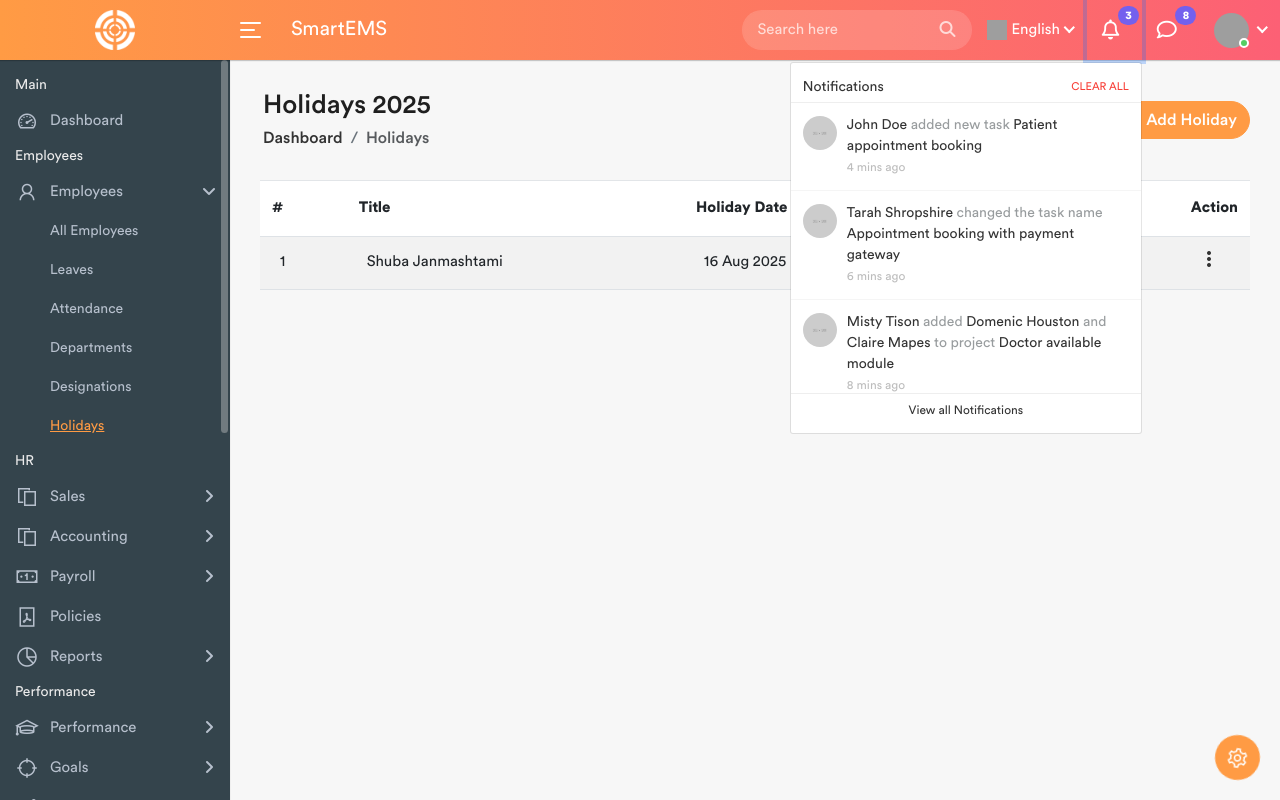
After one commit to rijumia/SmartEMS, a Django app: page /holidays/ in a window 1280 px wide, after a click that opens the changed part. The commit adds this page. Run offline with Django 5.2, Linux system fonts and the light colour scheme; data comes from the database, SQL or seed files in the repository; both versions use the stored data as it was after the commit; some libraries are stand-ins or nearby versions; grey boxes are pictures that could not be loaded.

Commit message:
Add holiday management functionality with CRUD operations and UI integration

```diff
--- a/adminApp/admin.py
+++ b/adminApp/admin.py
@@ -5,3 +5,4 @@ from adminApp.models import *
 admin.site.register(DepartmentModel)
 admin.site.register(DesignationModel)
 admin.site.register(ProfileModel)
+admin.site.register(HolidayModel)
--- /dev/null
+++ b/adminApp/templates/holidays.html
@@ -0,0 +1,209 @@
+{% extends "master/base.html" %}
+{% load static %}
+
+{% block content %}
+<!-- Page Wrapper -->
+<div class="page-wrapper">
+    <!-- Page Content -->
+    <div class="content container-fluid">
+        <!-- Page Header -->
+        <div class="page-header">
+            <div class="row align-items-center">
+                <div class="col">
+                    <h3 class="page-title">Holidays {{ current_year }}</h3>
+                    <ul class="breadcrumb">
+                        <li class="breadcrumb-item"><a href="{% url 'dashboard' %}">Dashboard</a></li>
+                        <li class="breadcrumb-item active">Holidays</li>
+                    </ul>
+                </div>
+                <div class="col-auto float-end ms-auto">
+                    <div class="btn-group me-2">
+                        <button type="button" class="btn btn-white dropdown-toggle" data-bs-toggle="dropdown" aria-expanded="false">
+                            {{ current_year }} <i class="fas fa-chevron-down"></i>
+                        </button>
+                        <div class="dropdown-menu dropdown-menu-right">
+                            <a class="dropdown-item {% if 2019 == current_year %}active{% endif %}" href="{% url 'holiday_list' %}?year=2019">2019</a>
+                            <a class="dropdown-item {% if 2020 == current_year %}active{% endif %}" href="{% url 'holiday_list' %}?year=2020">2020</a>
+                            <a class="dropdown-item {% if 2021 == current_year %}active{% endif %}" href="{% url 'holiday_list' %}?year=2021">2021</a>
+                            <a class="dropdown-item {% if 2022 == current_year %}active{% endif %}" href="{% url 'holiday_list' %}?year=2022">2022</a>
+                            <a class="dropdown-item {% if 2023 == current_year %}active{% endif %}" href="{% url 'holiday_list' %}?year=2023">2023</a>
+                            <a class="dropdown-item {% if 2024 == current_year %}active{% endif %}" href="{% url 'holiday_list' %}?year=2024">2024</a>
+                            <a class="dropdown-item {% if 2025 == current_year %}active{% endif %}" href="{% url 'holiday_list' %}?year=2025">2025</a>
+                        </div>
+                    </div>
+                    <a href="#" class="btn add-btn" data-bs-toggle="modal" data-bs-target="#add_holiday">
+                        <i class="fa-solid fa-plus"></i> Add Holiday
+                    </a>
+                </div>
+            </div>
+        </div>
+        <!-- /Page Header -->
+
+        <div class="row">
+            <div class="col-md-12">
+                <div class="table-responsive">
+                    <table class="table table-striped custom-table mb-0">
+						<!-- In your base template, add this to display messages -->
+{% if messages %}
+    {% for message in messages %}
+        <div class="alert alert-{{ message.tags }} alert-dismissible fade show" role="alert">
+            {{ message }}
+            <button type="button" class="btn-close" data-bs-dismiss="alert" aria-label="Close"></button>
+        </div>
+    {% endfor %}
+{% endif %}
+                        <thead>
+                            <tr>
+                                <th>#</th>
+                                <th>Title</th>
+                                <th>Holiday Date</th>
+                                <th>Day</th>
+                                <th class="text-end">Action</th>
+                            </tr>
+                        </thead>
+                        <tbody>
+                            {% for holiday in holidays %}
+                            <tr class="{% if holiday.is_past %}holiday-completed{% else %}holiday-upcoming{% endif %}">
+                                <td>{{ forloop.counter }}</td>
+                                <td>{{ holiday.title }}</td>
+                                <td>{{ holiday.date|date:"d M Y" }}</td>
+                                <td>{{ holiday.day_name }}</td>
+                                <td class="text-end">
+                                    <div class="dropdown dropdown-action">
+                                        <a href="#" class="action-icon dropdown-toggle" data-bs-toggle="dropdown" aria-expanded="false">
+                                            <i class="material-icons">more_vert</i>
+                                        </a>
+                                        <div class="dropdown-menu dropdown-menu-right">
+                                            <a class="dropdown-item" href="#" data-bs-toggle="modal" data-bs-target="#edit_holiday_{{ holiday.id }}">
+                                                <i class="fa-solid fa-pencil m-r-5"></i> Edit
+                                            </a>
+                                            <a class="dropdown-item" href="#" data-bs-toggle="modal" data-bs-target="#delete_holiday_{{ holiday.id }}">
+                                                <i class="fa-regular fa-trash-can m-r-5"></i> Delete
+                                            </a>
+                                        </div>
+                                    </div>
+                                </td>
+                            </tr>
+                            {% empty %}
+                            <tr>
+                                <td colspan="5" class="text-center">No holidays found for {{ current_year }}</td>
+                            </tr>
+                            {% endfor %}
+                        </tbody>
+                    </table>
+                </div>
+            </div>
+        </div>
+    </div>
+    <!-- /Page Content -->
+
+    <!-- Add Holiday Modal -->
+    <div class="modal custom-modal fade" id="add_holiday" role="dialog">
+        <div class="modal-dialog modal-dialog-centered" role="document">
+            <div class="modal-content">
+                <div class="modal-header">
+                    <h5 class="modal-title">Add Holiday</h5>
+                    <button type="button" class="btn-close" data-bs-dismiss="modal" aria-label="Close">
+                        <span aria-hidden="true">&times;</span>
+                    </button>
+                </div>
+                <div class="modal-body">
+                    <form method="POST" action="{% url 'add_holiday' %}">
+    {% csrf_token %}
+    <div class="input-block mb-3">
+        <label class="col-form-label">Holiday Name <span class="text-danger">*</span></label>
+        <input class="form-control" type="text" name="title" required>
+    </div>
+    <div class="input-block mb-3">
+        <label class="col-form-label">Holiday Date <span class="text-danger">*</span></label>
+        <div class="cal-icon">
+            <input class="form-control" type="date" name="date" required>
+        </div>
+    </div>
+    <div class="submit-section">
+        <button type="submit" class="btn btn-primary submit-btn">Submit</button>
+    </div>
+</form>
+                </div>
+            </div>
+        </div>
+    </div>
+    <!-- /Add Holiday Modal -->
+
+    <!-- Edit Holiday Modals -->
+    {% for holiday in holidays %}
+    <div class="modal custom-modal fade" id="edit_holiday_{{ holiday.id }}" role="dialog">
+        <div class="modal-dialog modal-dialog-centered" role="document">
+            <div class="modal-content">
+                <div class="modal-header">
+                    <h5 class="modal-title">Edit Holiday</h5>
+                    <button type="button" class="btn-close" data-bs-dismiss="modal" aria-label="Close">
+                        <span aria-hidden="true">&times;</span>
+                    </button>
+                </div>
+                <div class="modal-body">
+                    <form method="post" action="{% url 'edit_holiday' holiday.id %}">
+                        {% csrf_token %}
+                        <div class="input-block mb-3">
+                            <label class="col-form-label">Holiday Name <span class="text-danger">*</span></label>
+                            <input class="form-control" type="text" name="title" value="{{ holiday.title }}" required>
+                        </div>
+                        <div class="input-block mb-3">
+                            <label class="col-form-label">Holiday Date <span class="text-danger">*</span></label>
+                            <div class="cal-icon">
+                                <input class="form-control datetimepicker" type="date" name="date" value="{{ holiday.date|date:'Y-m-d' }}" required>
+                            </div>
+                        </div>
+                        <div class="submit-section">
+                            <button type="submit" class="btn btn-primary submit-btn">Save</button>
+                        </div>
+                    </form>
+                </div>
+            </div>
+        </div>
+    </div>
+    {% endfor %}
+    <!-- /Edit Holiday Modals -->
+
+    <!-- Delete Holiday Modals -->
+    {% for holiday in holidays %}
+    <div class="modal custom-modal fade" id="delete_holiday_{{ holiday.id }}" role="dialog">
+        <div class="modal-dialog modal-dialog-centered">
+            <div class="modal-content">
+                <div class="modal-body">
+                    <div class="form-header">
+                        <h3>Delete Holiday</h3>
+                        <p>Are you sure want to delete "{{ holiday.title }}"?</p>
+                    </div>
+                    <div class="modal-btn delete-action">
+                        <div class="row">
+                            <div class="col-6">
+                                <form method="post" action="{% url 'delete_holiday' holiday.id %}">
+                                    {% csrf_token %}
+                                    <button type="submit" class="btn btn-primary continue-btn">Delete</button>
+                                </form>
+                            </div>
+                            <div class="col-6">
+                                <a href="javascript:void(0);" data-bs-dismiss="modal" class="btn btn-primary cancel-btn">Cancel</a>
+                            </div>
+                        </div>
+                    </div>
+                </div>
+            </div>
+        </div>
+    </div>
+    {% endfor %}
+    <!-- /Delete Holiday Modals -->
+
+</div>
+<!-- /Page Wrapper -->
+
+<script>
+$(document).ready(function() {
+    // Initialize date pickers
+    $('.datetimepicker').flatpickr({
+        dateFormat: "Y-m-d",
+    });
+});
+</script>
+{% endblock %}
--- a/adminApp/urls.py
+++ b/adminApp/urls.py
@@ -14,4 +14,9 @@ urlpatterns = [
     path('designations/add/', add_designation, name='add_designation'),
     path('designations/edit/<int:desig_id>/', edit_designation, name='edit_designation'),
     path('designations/delete/<int:desig_id>/', delete_designation, name='delete_designation'),
+
+    path('holidays/', holiday_list, name='holiday_list'),
+    path('holidays/add/', add_holiday, name='add_holiday'),
+    path('holidays/edit/<int:holiday_id>/', edit_holiday, name='edit_holiday'),
+    path('holidays/delete/<int:holiday_id>/', delete_holiday, name='delete_holiday'),
 ]
--- a/adminApp/views.py
+++ b/adminApp/views.py
@@ -142,3 +142,84 @@ def delete_designation(request, desig_id):
         'designation': designation,
     }
     return render(request, 'departments/delete_designation.html', context)
+
+#Holidays
+
+def holiday_list(request):
+    current_year = timezone.now().year
+    year = int(request.GET.get('year', current_year))
+    holidays = HolidayModel.objects.filter(date__year=year).order_by('date')
+
+    years = list(range(current_year - 5, current_year + 6))
+
+    context = {
+        'holidays': holidays,
+        'current_year': year,
+        'years': years,
+    }
+    return render(request, 'holidays.html', context)
+
+
+def add_holiday(request):
+    if request.method == 'POST':
+        title = request.POST.get('title')
+        date_str = request.POST.get('date')
+
+        if title and date_str:
+            try:
+                date_obj = timezone.datetime.strptime(date_str, '%Y-%m-%d').date()
+
+                HolidayModel.objects.create(
+                    title=title,
+                    date=date_obj
+                )
+                messages.success(request, 'Holiday added successfully!')
+                return redirect('holiday_list')
+            except ValueError:
+                messages.error(request, 'Invalid date format!')
+        else:
+            messages.error(request, 'Title and Date are required!')
+
+    return redirect('holiday_list')
+
+
+def edit_holiday(request, holiday_id):
+    holiday = get_object_or_404(HolidayModel, id=holiday_id)
+
+    if request.method == 'POST':
+        title = request.POST.get('title')
+        date_str = request.POST.get('date')
+
+        if title and date_str:
+            try:
+                # Parse the date string
+                date_obj = timezone.datetime.strptime(date_str, '%Y-%m-%d').date()
+
+                holiday.title = title
+                holiday.date = date_obj
+                holiday.save()
+                messages.success(request, 'Holiday updated successfully!')
+                return redirect('holiday_list')
+            except ValueError:
+                messages.error(request, 'Invalid date format!')
+        else:
+            messages.error(request, 'Title and Date are required!')
+
+    context = {
+        'holiday': holiday,
+    }
+    return render(request, 'edit_holiday.html', context)
+
+
+def delete_holiday(request, holiday_id):
+    holiday = get_object_or_404(HolidayModel, id=holiday_id)
+
+    if request.method == 'POST':
+        holiday.delete()
+        messages.success(request, 'Holiday deleted successfully!')
+        return redirect('holiday_list')
+
+    context = {
+        'holiday': holiday,
+    }
+    return render(request, 'delete_holiday.html', context)
--- a/customUserAuth/templates/master/navbar.html
+++ b/customUserAuth/templates/master/navbar.html
@@ -326,7 +326,7 @@
                         <li><a href="attendance.html">Attendance</a></li>
                         <li><a href="{% url 'departments' %}" class="{% if request.resolver_match.url_name == 'departments' %}active{% endif %}">Departments</a></li>
                         <li><a href="{% url 'designation_list' %}" class="{% if request.resolver_match.url_name == 'designation_list' %}active{% endif %}">Designations</a></li>
-                        <li><a href="holidays.html">Holidays</a></li>
+                        <li><a href="{% url 'holiday_list' %}" class="{% if request.resolver_match.url_name == 'holiday_list' %}active{% endif %}">Holidays</a></li>
                         {% comment %} <li><a href="timesheet.html">Timesheet</a></li>
                         <li><a href="shift-scheduling.html">Shift & Schedule</a></li>
                         <li><a href="overtime.html">Overtime</a></li> {% endcomment %}
```
Also changed, not shown: adminApp/models.py (+22 -0 lines), adminApp/migrations/0004_holidaymodel.py (added), db.sqlite3.
